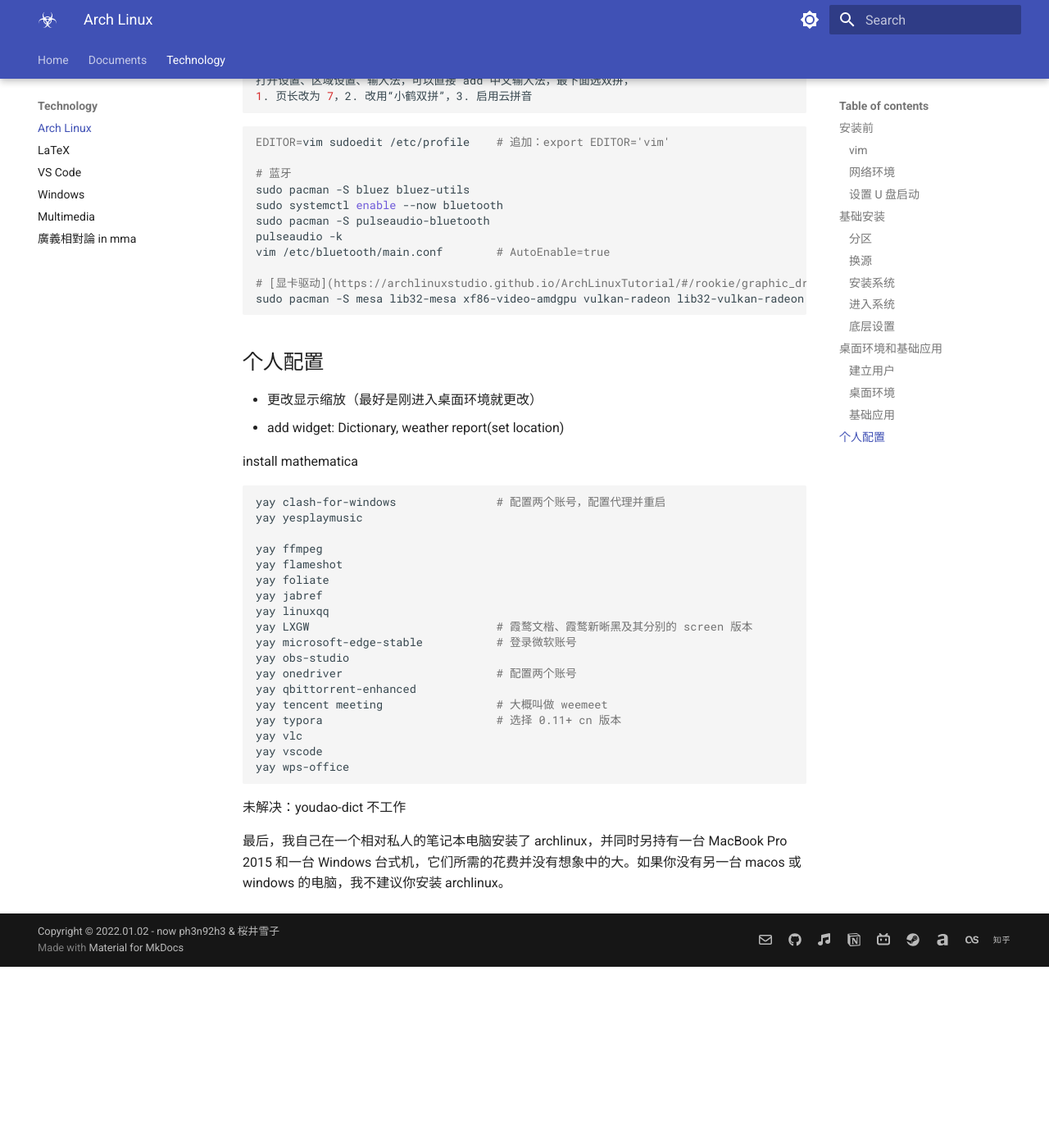
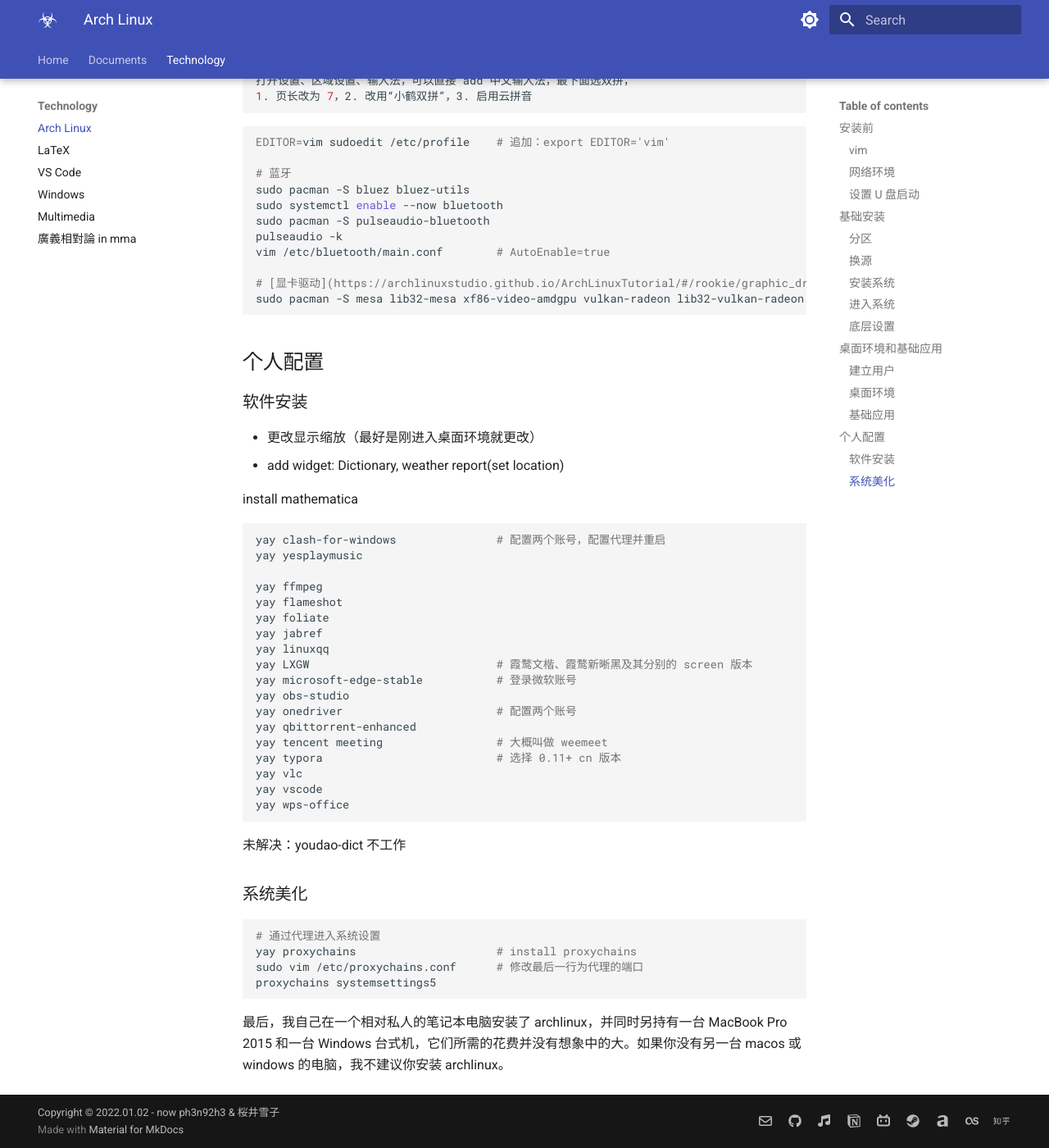
Before and after one commit to ph3n92h3/ph3n92h3.github.io, an MkDocs documentation site: the page built from docs/Technology/Arch Linux.md, in a window 1280 px wide and 1400 px high, scrolled down 4177 px. Shown: the whole window at 82% size. Built offline with MkDocs 1.6.1 and Material for MkDocs 9.7.7, drawn with Linux system fonts in a browser that asks for light colours; before the commit the page ends 5356 px from its top, so only the background shows below that.

Commit message:
Update Arch Linux.md

````diff
--- a/docs/Technology/Arch Linux.md
+++ b/docs/Technology/Arch Linux.md
@@ -232,6 +232,8 @@
 
 ## 个人配置
 
+### 软件安装
+
 - 更改显示缩放（最好是刚进入桌面环境就更改）
 - add widget: Dictionary, weather report(set location)
 
@@ -260,4 +262,13 @@
 
 未解决：youdao-dict 不工作
 
+### 系统美化
+
+```bash
+# 通过代理进入系统设置
+yay proxychains                     # install proxychains
+sudo vim /etc/proxychains.conf      # 修改最后一行为代理的端口
+proxychains systemsettings5
+```
+
 最后，我自己在一个相对私人的笔记本电脑安装了 archlinux，并同时另持有一台 MacBook Pro 2015 和一台 Windows 台式机，它们所需的花费并没有想象中的大。如果你没有另一台 macos 或 windows 的电脑，我不建议你安装 archlinux。
````
